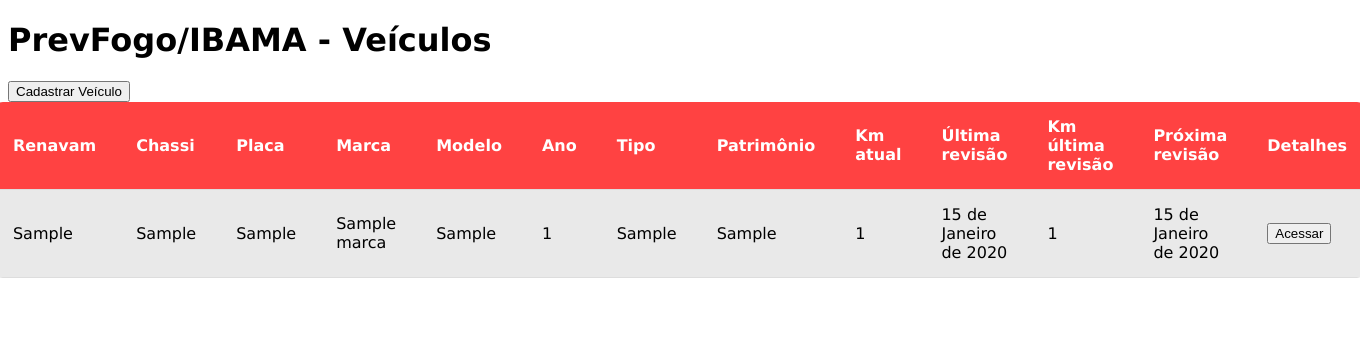
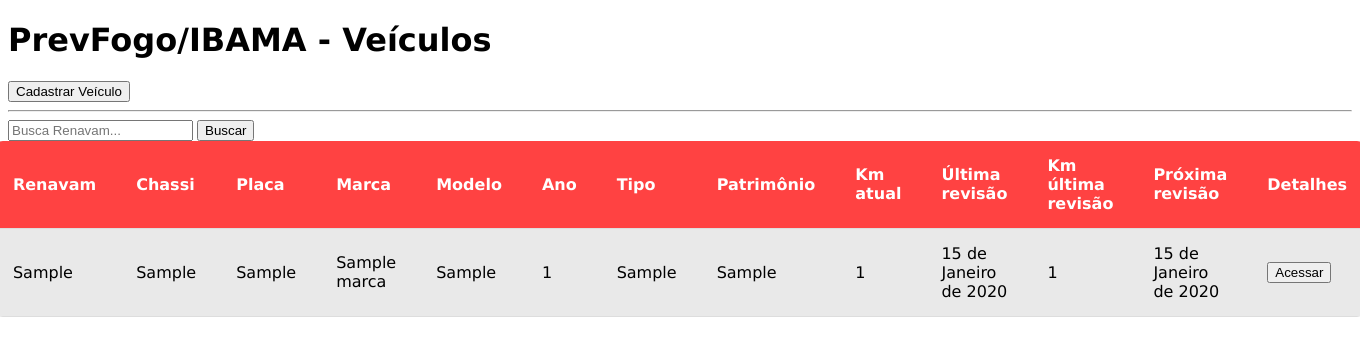
Before and after one commit to devkauacosta/prevfogo-system, a Django app: page /veiculos/ in a window 1360 px wide. Shown: the top 356 px of the page. Run offline with Django 5.2, Linux system fonts and the light colour scheme; tables that the repository leaves empty hold one stand-in row (values such as "Sample post").

Commit message:
feat: add filto de pesquisa de renavam na lista de veiculos

```diff
--- a/frota_prevfogo/templates/veiculos.html
+++ b/frota_prevfogo/templates/veiculos.html
@@ -51,6 +51,11 @@
     <a href="{% url 'veiculo_novo' %}">
         <button type="button">Cadastrar Veículo</button>
     </a>
+    <hr>
+    <form method="GET" action="{% url 'lista_veiculos' %}">
+        <input type="text" name="search" placeholder="Busca Renavam...">
+        <button type="submit">Buscar</button>
+    </form>
         <main>
 
             <table>
--- a/frota_prevfogo/views.py
+++ b/frota_prevfogo/views.py
@@ -8,6 +8,14 @@ class VeiculosListView(ListView):
     model = Veiculo
     template_name = 'veiculos.html'
     context_object_name = 'veiculos'
+
+
+    def get_queryset(self):
+        veiculos = super().get_queryset().order_by('renavam')
+        search = self.request.GET.get('search')
+        if search:
+            veiculos = veiculos.filter(renavam__contains=search)
+        return veiculos
 
 
 class VeiculoDetail(DetailView):
```
